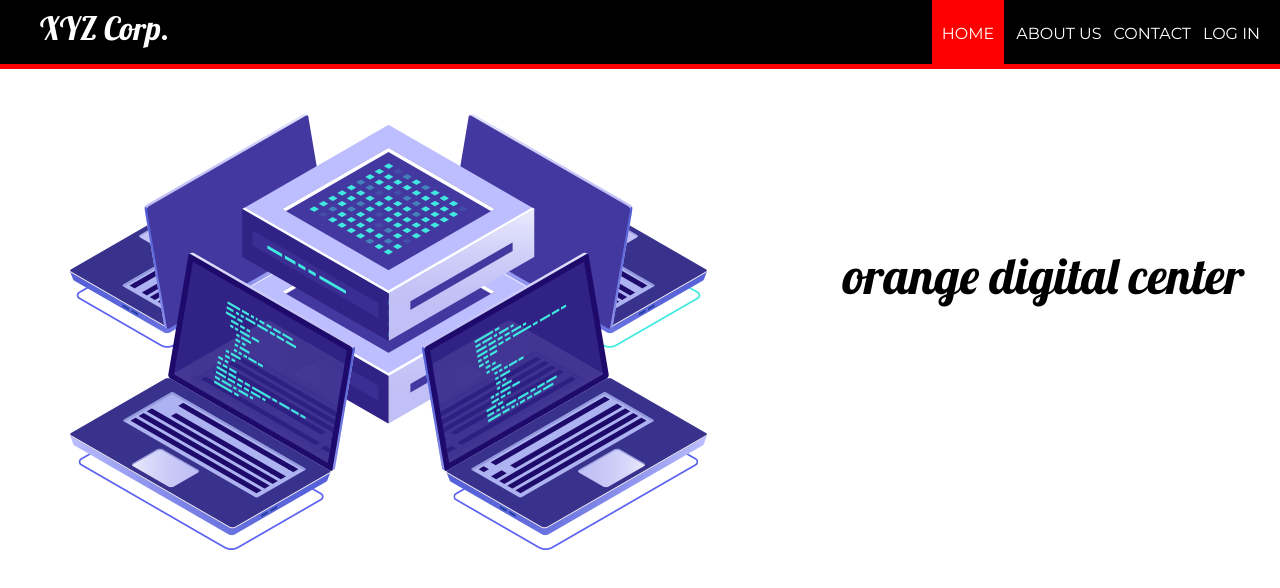
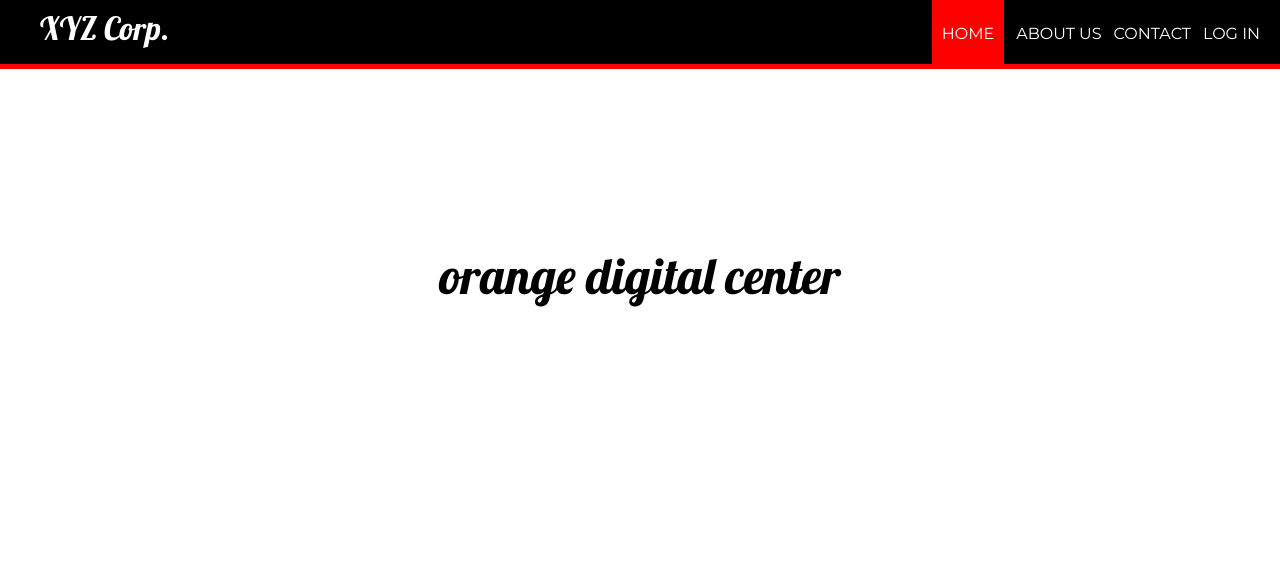
Before and after one commit to Amanfikiru/webdev, a plain HTML site: page index.html in a window 1280 px wide. Drawn offline with Linux system fonts and the light colour scheme.

Commit message:
Update index.html

```diff
--- a/index.html
+++ b/index.html
@@ -24,10 +24,6 @@
 
 	</div>
 
-
-	<img src="hero-banner.png" style="float: left; margin-right: 100px; margin-top: 35px; margin-left: 70px">
-
-
 	<div style="margin-top: 175px">
 
 		<h1 style="font-family: 'Lobster', cursive; font-weight: 200; font-size: 50px; margin-top: 100px; text-align: center;">orange digital center</h1>
```
